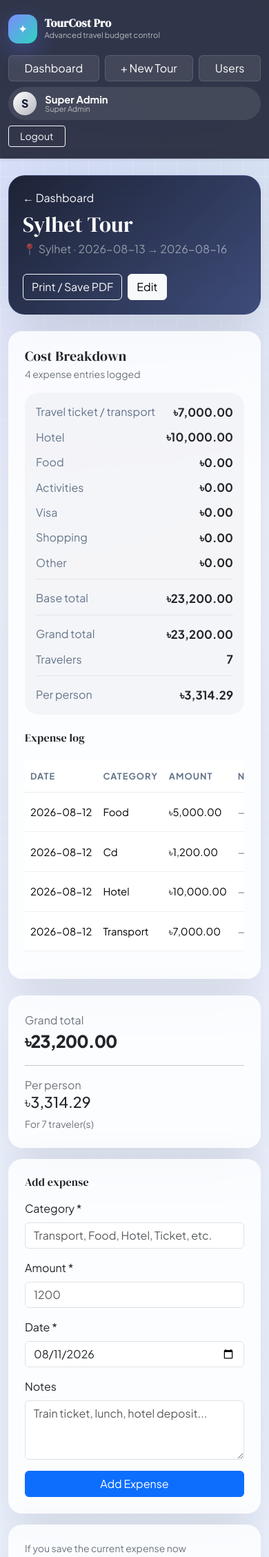
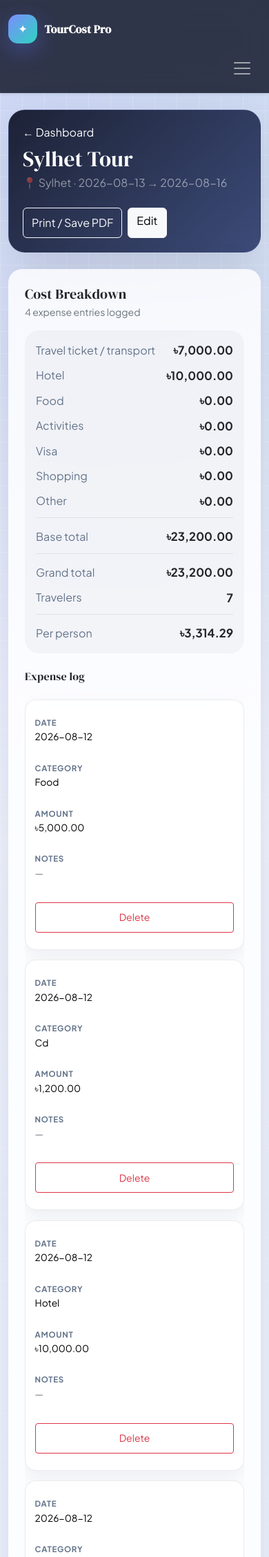
Before and after one commit to ooronnoromy/Tour_Cost_Calculate, a Flask app: page /tour/2 in a window 390 px wide. Shown: the top 2257 px of the page at 69% size. Run offline with Flask 3, Linux system fonts and the light colour scheme; a user stored in the database is signed in; data comes from the database, SQL or seed files in the repository.

Commit message:
Update View For Mobile

```diff
--- a/static/style.css
+++ b/static/style.css
@@ -38,6 +38,14 @@ h1, h2, h3, .brand-mark strong {
     background: rgba(13, 18, 36, 0.82);
     backdrop-filter: blur(16px);
     border-bottom: 1px solid rgba(255,255,255,.08);
+}
+
+.navbar-collapse {
+    flex-grow: 0;
+}
+
+.navbar-actions {
+    width: 100%;
 }
 
 .brand-mark {
@@ -285,6 +293,10 @@ h1, h2, h3, .brand-mark strong {
 .modern-table td,
 .modern-table th { padding-top: 1rem; padding-bottom: 1rem; }
 
+.mobile-stack-table tbody tr {
+    transition: transform .2s ease, box-shadow .2s ease;
+}
+
 .table-responsive {
     -webkit-overflow-scrolling: touch;
 }
@@ -360,6 +372,26 @@ h1, h2, h3, .brand-mark strong {
     margin-bottom: .35rem;
 }
 
+.form-hint {
+    color: var(--muted);
+    font-size: .95rem;
+}
+
+.workflow-card {
+    position: sticky;
+    top: 1.5rem;
+}
+
+.workflow-step {
+    padding: .95rem 0;
+    border-bottom: 1px solid rgba(15, 23, 42, .08);
+}
+
+.workflow-step strong {
+    display: block;
+    margin-bottom: .35rem;
+}
+
 .footer-note { color: rgba(16, 23, 42, .6) !important; }
 
 @media (max-width: 991px) {
@@ -384,13 +416,17 @@ h1, h2, h3, .brand-mark strong {
     .brand-mark strong { font-size: 1.02rem; }
     .brand-mark small { font-size: .7rem; }
 
-    .ms-auto.d-flex.flex-wrap.align-items-center.gap-2 {
+    .navbar-collapse {
         width: 100%;
-        justify-content: flex-start;
+        margin-top: .75rem;
     }
 
-    .ms-auto.d-flex.flex-wrap.align-items-center.gap-2 > * {
-        flex: 1 1 auto;
+    .navbar-actions {
+        gap: .65rem !important;
+    }
+
+    .navbar-actions > * {
+        width: 100%;
     }
 
     .user-pill {
@@ -464,12 +500,72 @@ h1, h2, h3, .brand-mark strong {
         flex-wrap: wrap;
     }
 
+    .workflow-card {
+        position: static;
+    }
+
     .modern-table thead th,
     .modern-table td,
     .modern-table th {
         white-space: nowrap;
     }
 
+
+    .mobile-stack-table thead {
+        display: none;
+    }
+
+    .mobile-stack-table,
+    .mobile-stack-table tbody,
+    .mobile-stack-table tr,
+    .mobile-stack-table td {
+        display: block;
+        width: 100%;
+    }
+
+    .mobile-stack-table tbody tr {
+        margin-bottom: .9rem;
+        padding: .7rem .85rem;
+        border: 1px solid rgba(15, 23, 42, .08);
+        border-radius: 16px;
+        background: rgba(255,255,255,.74);
+        box-shadow: 0 10px 24px rgba(15, 23, 42, .06);
+    }
+
+    .mobile-stack-table td {
+        padding: .45rem 0;
+        white-space: normal;
+        border: 0;
+        text-align: left;
+    }
+
+    .mobile-stack-table td::before {
+        content: attr(data-label);
+        display: block;
+        margin-bottom: .15rem;
+        color: var(--muted);
+        font-size: .72rem;
+        font-weight: 700;
+        letter-spacing: .06em;
+        text-transform: uppercase;
+    }
+
+    .mobile-stack-table td:last-child::before {
+        margin-bottom: .35rem;
+    }
+
+    .mobile-stack-table td.text-end {
+        text-align: left !important;
+    }
+
+    .mobile-stack-table .d-inline {
+        display: block !important;
+        width: 100%;
+    }
+
+    .mobile-stack-table .btn {
+        width: 100%;
+    }
     .modern-table td,
     .modern-table th {
         padding-top: .8rem;
@@ -477,7 +573,51 @@ h1, h2, h3, .brand-mark strong {
         font-size: .92rem;
     }
 
+    }
+
+    @media (max-width: 575px) {
+        .navbar .container {
+            padding-left: 12px;
+            padding-right: 12px;
+        }
+
+        .brand-mark {
+            max-width: 100%;
+            width: 100%;
+        }
+
+        .brand-mark small {
+            display: none;
+        }
+
+        .navbar-actions > * {
+            width: 100%;
+        }
+
+        .btn,
+        .form-control,
+        .form-select {
+            min-height: 44px;
+        }
+
+        .glass-alert {
+            border-radius: 14px;
+        }
+
+        .summary-card strong {
+            font-size: 1.45rem;
+        }
+
+        .display-amount {
+            font-size: 1.5rem;
+        }
+
+        .modern-table td,
+        .modern-table th {
+            font-size: .86rem;
+        }
     main.container {
+
         padding-left: 12px !important;
         padding-right: 12px !important;
     }
--- a/templates/base.html
+++ b/templates/base.html
@@ -22,7 +22,11 @@
             </span>
         </a>
         {% if is_logged_in %}
-        <div class="ms-auto d-flex flex-wrap align-items-center gap-2">
+        <button class="navbar-toggler border-0 ms-auto" type="button" data-bs-toggle="collapse" data-bs-target="#primaryNav" aria-controls="primaryNav" aria-expanded="false" aria-label="Toggle navigation">
+            <span class="navbar-toggler-icon"></span>
+        </button>
+        <div class="collapse navbar-collapse" id="primaryNav">
+            <div class="ms-auto d-flex flex-column flex-lg-row align-items-stretch align-items-lg-center gap-2 navbar-actions">
                 <a class="btn btn-soft" href="{{ url_for('dashboard') }}">Dashboard</a>
                 <a class="btn btn-soft" href="{{ url_for('new_tour') }}">+ New Tour</a>
                 {% if can_manage_users %}
@@ -36,8 +40,9 @@
                     </span>
                 </div>
                 <form method="post" action="{{ url_for('logout') }}" class="mb-0">
-                <button class="btn btn-outline-light btn-sm px-3">Logout</button>
+                    <button class="btn btn-outline-light btn-sm px-3 w-100">Logout</button>
                 </form>
+            </div>
         </div>
         {% else %}
         <div class="ms-auto">
--- a/templates/dashboard.html
+++ b/templates/dashboard.html
@@ -6,11 +6,12 @@
         <span class="eyebrow">Budget operations center</span>
         <h1>Tour Budget Dashboard</h1>
         <p>Create, compare, and manage complete travel budgets with a cleaner, faster interface.</p>
+        <p class="form-hint mt-3 mb-0">Open a tour to add expenses step by step. Search by title, destination, or notes when the list grows.</p>
     </div>
     <div class="hero-actions">
         <form class="search-bar" method="get">
-            <input class="form-control" name="q" value="{{ q }}" placeholder="Search tour or destination">
-            <button class="btn btn-dark">Search</button>
+            <input class="form-control" name="q" value="{{ q }}" placeholder="Search title, destination, or notes">
+            <button class="btn btn-dark">Search tours</button>
         </form>
         <div class="hero-links">
             <a class="btn btn-primary" href="{{ url_for('new_tour') }}">+ New Tour</a>
--- a/templates/tour_detail.html
+++ b/templates/tour_detail.html
@@ -72,7 +72,7 @@
                 <h2 class="h6 mt-4">Expense log</h2>
                 {% if expenses %}
                 <div class="table-responsive">
-                    <table class="table align-middle modern-table mt-3">
+                    <table class="table align-middle modern-table mt-3 mobile-stack-table">
                         <thead>
                             <tr>
                                 <th>Date</th>
@@ -85,10 +85,10 @@
                         <tbody>
                             {% for expense in expenses %}
                             <tr>
-                                <td>{{ expense['expense_date'] }}</td>
-                                <td>{{ expense['category'].title() }}</td>
-                                <td>৳{{ "{:,.2f}".format(expense['amount']) }}</td>
-                                <td class="text-secondary">{{ expense['notes'] or '—' }}</td>
+                                <td data-label="Date">{{ expense['expense_date'] }}</td>
+                                <td data-label="Category">{{ expense['category'].title() }}</td>
+                                <td data-label="Amount">৳{{ "{:,.2f}".format(expense['amount']) }}</td>
+                                <td data-label="Notes" class="text-secondary">{{ expense['notes'] or '—' }}</td>
                                 <td class="text-end">
                                     {% if can_manage_users %}
                                     <form method="post" action="{{ url_for('delete_expense', tour_id=tour['id'], expense_id=expense['id']) }}" onsubmit="return confirm('Delete this expense?')" class="d-inline">
@@ -129,14 +129,15 @@
         <div class="card border-0 tour-surface mb-3">
             <div class="card-body p-4 p-xl-4">
                 <h2 class="h6 mb-3">Add expense</h2>
+                <p class="form-hint mb-3">Enter one item at a time. Examples: Transport, Food, Hotel, Entry Fee, or any label that makes sense for your trip.</p>
                 <form method="post" action="{{ url_for('add_expense', tour_id=tour['id']) }}" id="expenseForm">
                     <div class="mb-3">
                         <label class="form-label">Category *</label>
-                        <input type="text" class="form-control" name="category" required placeholder="Transport, Food, Hotel, Ticket, etc.">
+                        <input type="text" class="form-control" name="category" required placeholder="Transport, Food, Hotel, Ticket, etc." autocomplete="off" spellcheck="false">
                     </div>
                     <div class="mb-3">
                         <label class="form-label">Amount *</label>
-                        <input type="number" min="0" step="0.01" class="form-control" name="amount" id="expenseAmount" required placeholder="1200">
+                        <input type="number" min="0" step="0.01" inputmode="decimal" class="form-control" name="amount" id="expenseAmount" required placeholder="1200">
                     </div>
                     <div class="mb-3">
                         <label class="form-label">Date *</label>
```
Also changed, not shown: templates/tour_form.html (+19 -0 lines). Lines whose indentation alone changed are shown as unchanged.
